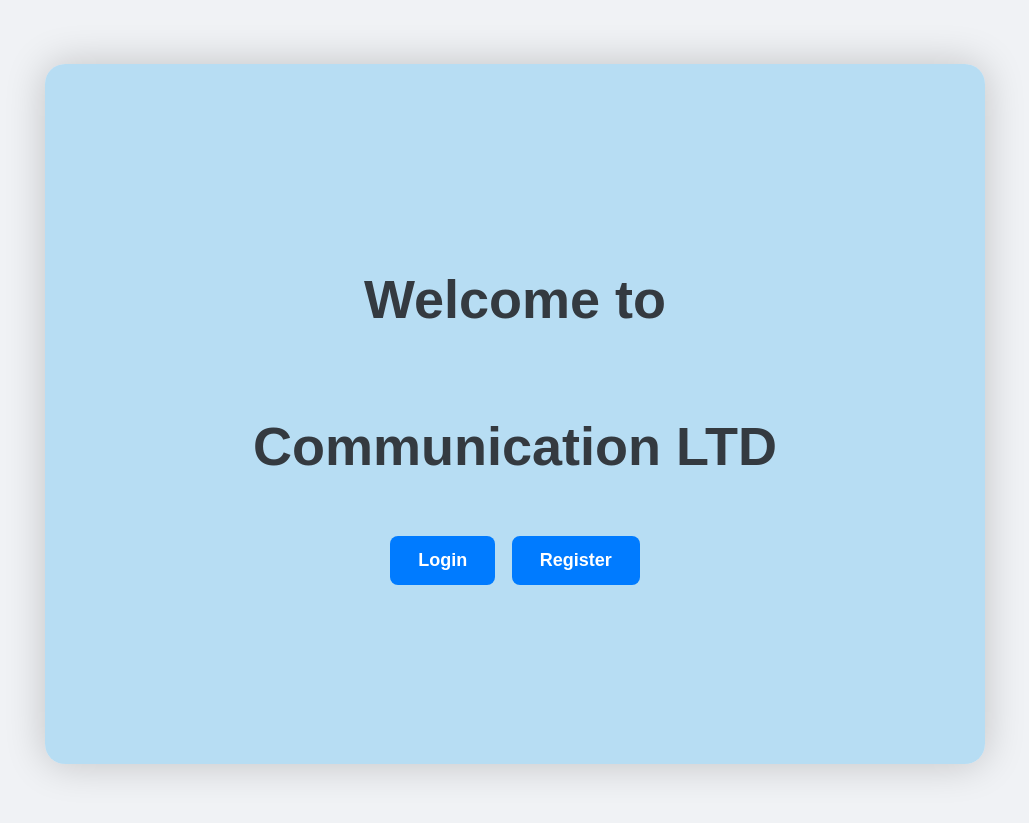
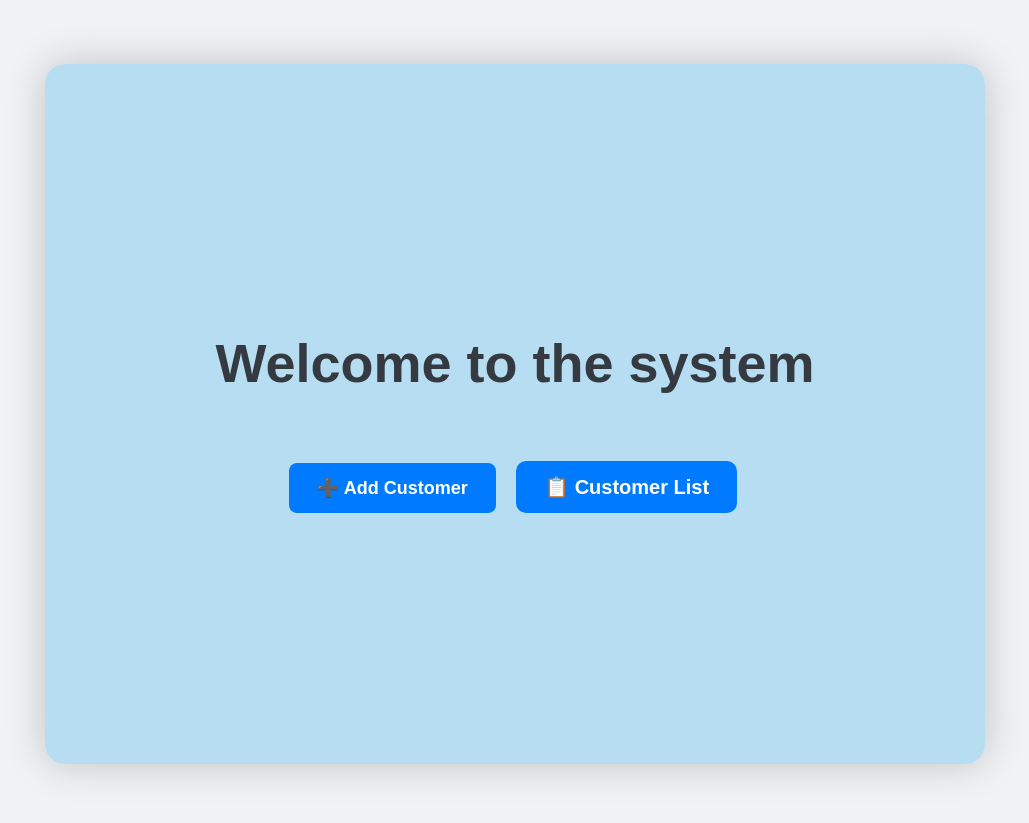
Before and after one commit to 100adim/computer-security-secured, a Django app: page / in a window 1280 px wide. Shown: the top 823 px of the page, without its empty margins (125-1154 px from the left). Run offline with Django 5.2, Linux system fonts and the light colour scheme.

Commit message:
עדכון כולל לקבצי הפרויקט

```diff
--- a/mainapp/models.py
+++ b/mainapp/models.py
@@ -6,7 +6,6 @@ class User(models.Model):
     salt = models.BinaryField()
     password_hash = models.CharField(max_length=64)
 
-    # היסטוריית סיסמאות אחרונות
     previous_password_hash1 = models.CharField(max_length=64, blank=True)
     previous_password_hash2 = models.CharField(max_length=64, blank=True)
     previous_password_hash3 = models.CharField(max_length=64, blank=True)
@@ -17,9 +16,9 @@ class User(models.Model):
 
 class Package(models.Model):
     name = models.CharField(max_length=100)
-    speed = models.CharField(max_length=50)  # לדוגמה: "100 Mbps"
+    speed = models.CharField(max_length=50)
     price = models.DecimalField(max_digits=6, decimal_places=2)
-    sector = models.CharField(max_length=50)  # לדוגמה: "Business" או "Private"
+    sector = models.CharField(max_length=50)
 
     def __str__(self):
         return f"{self.name} ({self.speed})"
@@ -30,6 +29,7 @@ class Customer(models.Model):
     last_name = models.CharField(max_length=100)
     id_number = models.CharField(max_length=20, unique=True)
     package = models.ForeignKey(Package, on_delete=models.SET_NULL, null=True, blank=True)
+    created_by = models.CharField(max_length=100, null=True, blank=True)
 
     def __str__(self):
         return f"{self.first_name} {self.last_name}"
--- a/mainapp/static/mainapp_static/style.css
+++ b/mainapp/static/mainapp_static/style.css
@@ -78,3 +78,21 @@ a.button:hover {
 .link:hover {
     text-decoration: underline;
 }
+
+/* כפתורים במסך system.html */
+.system-button {
+    display: inline-block;
+    background-color: #007bff;
+    color: white;
+    padding: 14px 28px;
+    margin: 20px 10px;
+    text-decoration: none;
+    border-radius: 10px;
+    font-size: 20px;
+    font-weight: bold;
+    transition: background-color 0.3s ease;
+}
+
+.system-button:hover {
+    background-color: #0056b3;
+}
--- a/mainapp/templates/mainapp/system.html
+++ b/mainapp/templates/mainapp/system.html
@@ -1,8 +1,9 @@
 {% extends 'mainapp/base.html' %}
 
-{% block title %}Communication LTD - System{% endblock %}
+{% block title %}System{% endblock %}
 
 {% block content %}
+<div style="text-align: center; padding: 50px;">
     <h1>Welcome to the system</h1>
 
     {% if username %}
@@ -10,6 +11,14 @@
     {% endif %}
 
     {% if new_customer %}
-    <p>New customer added: {{ new_customer.first_name }} {{ new_customer.last_name }}</p>
+        <p style="color: green;">
+             New customer added: {{ new_customer.first_name }} {{ new_customer.last_name }}
+        </p>
     {% endif %}
+
+    <div style="margin-top: 40px;">
+        <a href="{% url 'add_customer' %}" class="button">➕ Add Customer</a>
+        <a href="{% url 'customer_list' %}" class="system-button">📋 Customer List</a>
+    </div>
+</div>
 {% endblock %}
--- a/mainapp/views.py
+++ b/mainapp/views.py
@@ -12,6 +12,7 @@ from django.shortcuts import render, redirect
 from django.utils import timezone
 from datetime import timedelta
 from .models import User, Customer
+from django.db import IntegrityError
 
 login_attempts = {}
 
@@ -20,7 +21,12 @@ def load_password_config():
         return json.load(config_file)
 
 def home(request):
-    return render(request, 'mainapp/home.html')
+    username = request.session.get("username")
+    new_customer = request.session.pop("new_customer", None)
+    return render(request, 'mainapp/system.html', {
+        "username": username,
+        "new_customer": new_customer
+    })
 
 def is_password_valid(password):
     config = load_password_config()
@@ -101,7 +107,9 @@ def login_user(request):
 
         if new_hash == user.password_hash:
             login_attempts.pop(username, None)
-            return render(request, 'mainapp/system.html', {'username': html.escape(username)})
+            request.session.flush()
+            request.session['username'] = username
+            return redirect('home')
         else:
             attempts, lock_until = login_attempts.get(username, (0, None))
             attempts += 1
@@ -113,24 +121,56 @@ def login_user(request):
     return render(request, 'mainapp/login.html')
 
 def add_customer(request):
-    if request.method == 'POST':
-        first_name = html.escape(request.POST.get('first_name'))
-        last_name = html.escape(request.POST.get('last_name'))
-        id_number = html.escape(request.POST.get('id_number'))
+    username = request.session.get('username')
+    if not username:
+        return redirect('login')
 
-        customer = Customer.objects.create(
-            first_name=first_name,
-            last_name=last_name,
-            id_number=id_number
-        )
+    if request.method == "POST":
+        first_name = request.POST.get("first_name")
+        last_name = request.POST.get("last_name")
+        id_number = request.POST.get("id_number")
 
-        return render(request, 'mainapp/system.html', {'new_customer': customer})
+        if not id_number.isdigit() or len(id_number) != 9:
+            return render(request, "mainapp/add_customer.html", {
+                "error": "ID Number must be exactly 9 digits.",
+                "username": username
+            })
 
-    return render(request, 'mainapp/add_customer.html')
+        try:
+            customer = Customer.objects.create(
+                first_name=first_name,
+                last_name=last_name,
+                id_number=id_number,
+                created_by=username
+            )
+            request.session['new_customer'] = {
+                "first_name": customer.first_name,
+                "last_name": customer.last_name
+            }
+            return redirect('home')
+        except IntegrityError:
+            return render(request, "mainapp/add_customer.html", {
+                "error": "This ID Number already exists in the system.",
+                "username": username
+            })
+        except Exception as e:
+            return render(request, "mainapp/add_customer.html", {
+                "error": f"Failed to add customer: {str(e)}",
+                "username": username
+            })
+
+    return render(request, "mainapp/add_customer.html", {"username": username})
 
 def customer_list(request):
-    customers = Customer.objects.all()
-    return render(request, 'mainapp/customer_list.html', {'customers': customers})
+    if 'username' not in request.session:
+        return redirect('login')
+
+    username = request.session['username']
+    customers = Customer.objects.filter(created_by=username)
+    return render(request, 'mainapp/customer_list.html', {
+        'customers': customers,
+        'username': username
+    })
 
 def forgot_password(request):
     if request.method == 'POST':
@@ -155,7 +195,7 @@ def forgot_password(request):
             fail_silently=False,
         )
 
-        return redirect('verify_reset_code')  # ✅ שינוי → מעביר ישר למסך הקוד
+        return redirect('verify_reset_code')
 
     return render(request, 'mainapp/forgot_password.html')
 
```
Also changed, not shown: mainapp/templates/mainapp/add_customer.html (+8 -3 lines), db.sqlite3, mainapp/migrations/0004_customer_created_by.py (added). Lines whose indentation alone changed are shown as unchanged.
